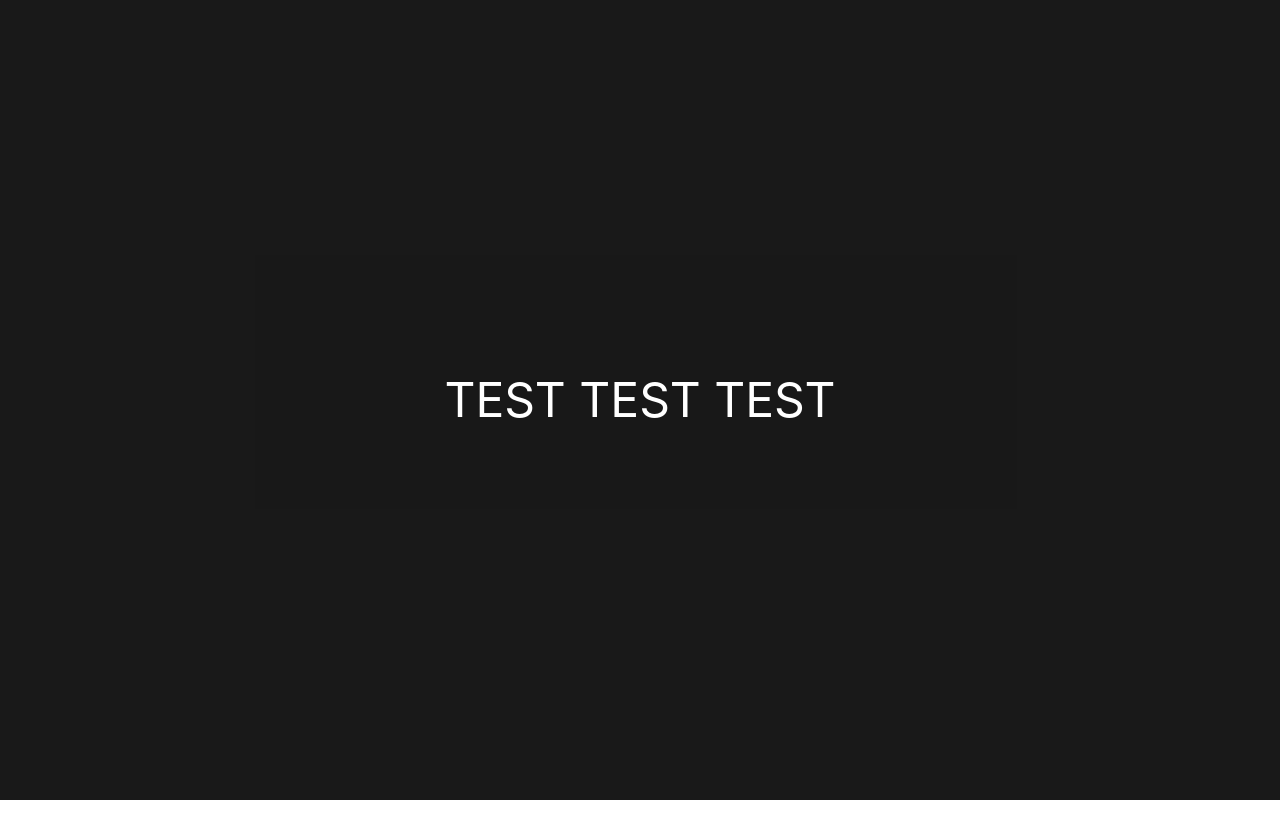
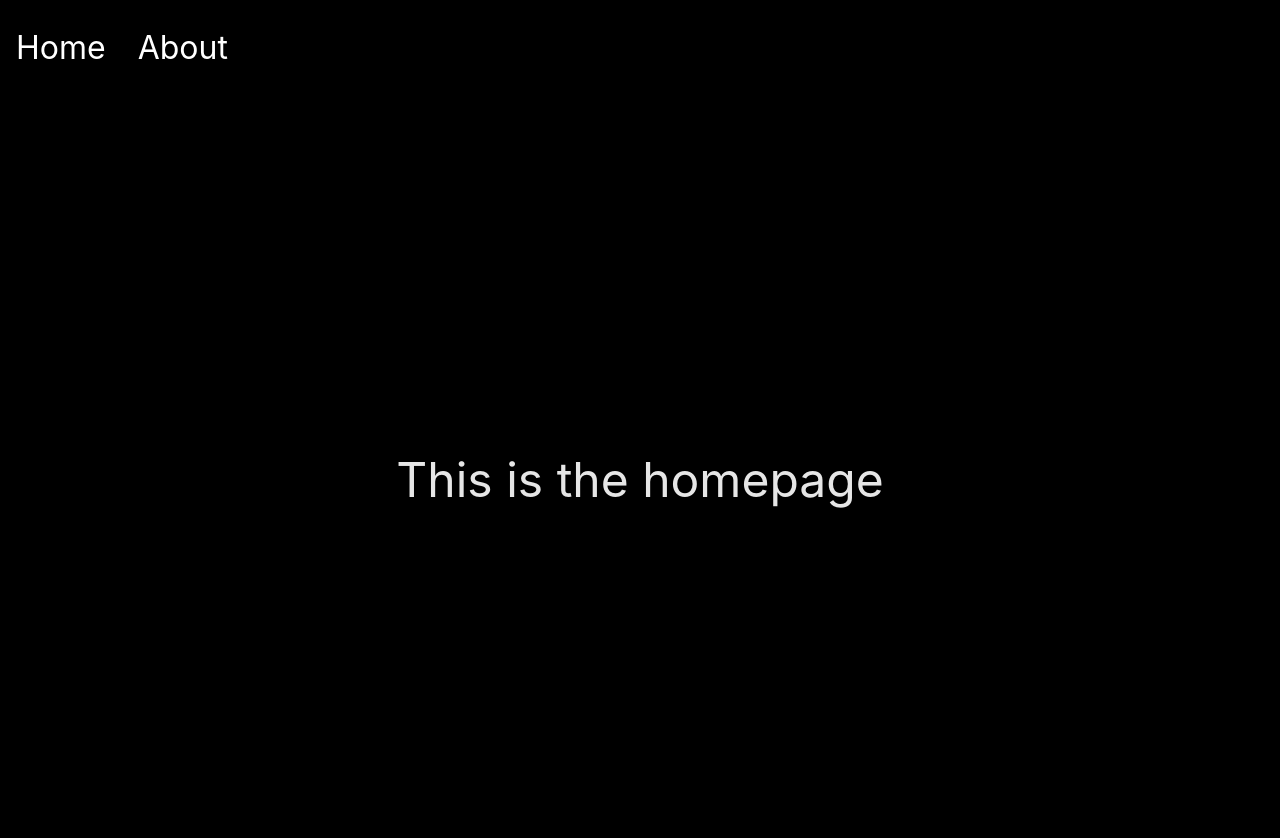
Before and after one commit to JustWaveThings/vanLife, a React app in the folder scrimba_react_router_v6/: page /scrimba_react_router_v6 in a window 1280 px wide. Shown: the top 838 px of the page. Before the commit the page ends 800 px from the top, so only its background shows below. Built offline with nearby package versions, Linux system fonts and the light colour scheme; the HTML template or start-up script is replaced by a standard one.

Commit message:
Up to start of vanlife site

```diff
--- a/scrimba_react_router_v6/package.json
+++ b/scrimba_react_router_v6/package.json
@@ -12,7 +12,8 @@
   "dependencies": {
     "gh-pages": "^5.0.0",
     "react": "^18.2.0",
-    "react-dom": "^18.2.0"
+    "react-dom": "^18.2.0",
+    "react-router-dom": "^6.11.1"
   },
   "devDependencies": {
     "@types/react": "^18.0.28",
--- /dev/null
+++ b/scrimba_react_router_v6/src/About.jsx
@@ -0,0 +1,9 @@
+import React from 'react';
+import './index.css';
+import './meyer.css';
+
+function About() {
+	return <div className="test">About Page</div>;
+}
+
+export default About;
--- a/scrimba_react_router_v6/src/App.jsx
+++ b/scrimba_react_router_v6/src/App.jsx
@@ -1,9 +1,40 @@
 import React from 'react';
 import './meyer.css';
 import './index.css';
+import Home from './Home';
+import About from './About';
+import { BrowserRouter, Route, Routes, Link } from 'react-router-dom';
 
 function App() {
-	return <div className="test">TEST TEST TEST</div>;
+	return (
+		<BrowserRouter>
+			<nav>
+				<Link
+					to="/scrimba_react_router_v6/"
+					className="link"
+				>
+					{' '}
+					Home
+				</Link>
+				<Link
+					to="scrimba_react_router_v6/about"
+					className="link"
+				>
+					About
+				</Link>
+			</nav>
+			<Routes>
+				<Route
+					path="/scrimba_react_router_v6/"
+					element={<Home />}
+				/>
+				<Route
+					path="scrimba_react_router_v6/about"
+					element={<About />}
+				/>
+			</Routes>
+		</BrowserRouter>
+	);
 }
 
 export default App;
--- /dev/null
+++ b/scrimba_react_router_v6/src/Home.jsx
@@ -0,0 +1,7 @@
+import React from 'react';
+
+function Home() {
+	return <div className="test">This is the homepage</div>;
+}
+
+export default Home;
--- a/scrimba_react_router_v6/src/index.css
+++ b/scrimba_react_router_v6/src/index.css
@@ -15,6 +15,7 @@ p {
 body {
 	margin: 0;
 	font-family: 'Inter', sans-serif;
+	background-color: black;
 }
 
 .test {
@@ -29,3 +30,15 @@ body {
 	flex-direction: column;
 	font-size: 3rem;
 }
+
+.link {
+	font-size: 2rem;
+	text-decoration: none;
+	margin: 1rem 1rem;
+	padding-top: 1rem;
+	color: white;
+}
+
+nav {
+	display: flex;
+}
--- a/scrimba_react_router_v6/src/main.jsx
+++ b/scrimba_react_router_v6/src/main.jsx
@@ -1,7 +1,6 @@
 import React from 'react';
 import ReactDOM from 'react-dom/client';
 import App from './App';
-import './index.css';
 
 ReactDOM.createRoot(document.getElementById('root')).render(
 	<React.StrictMode>
```
Also changed, not shown: 1 other file (tests, documents, lock files or other folders).
